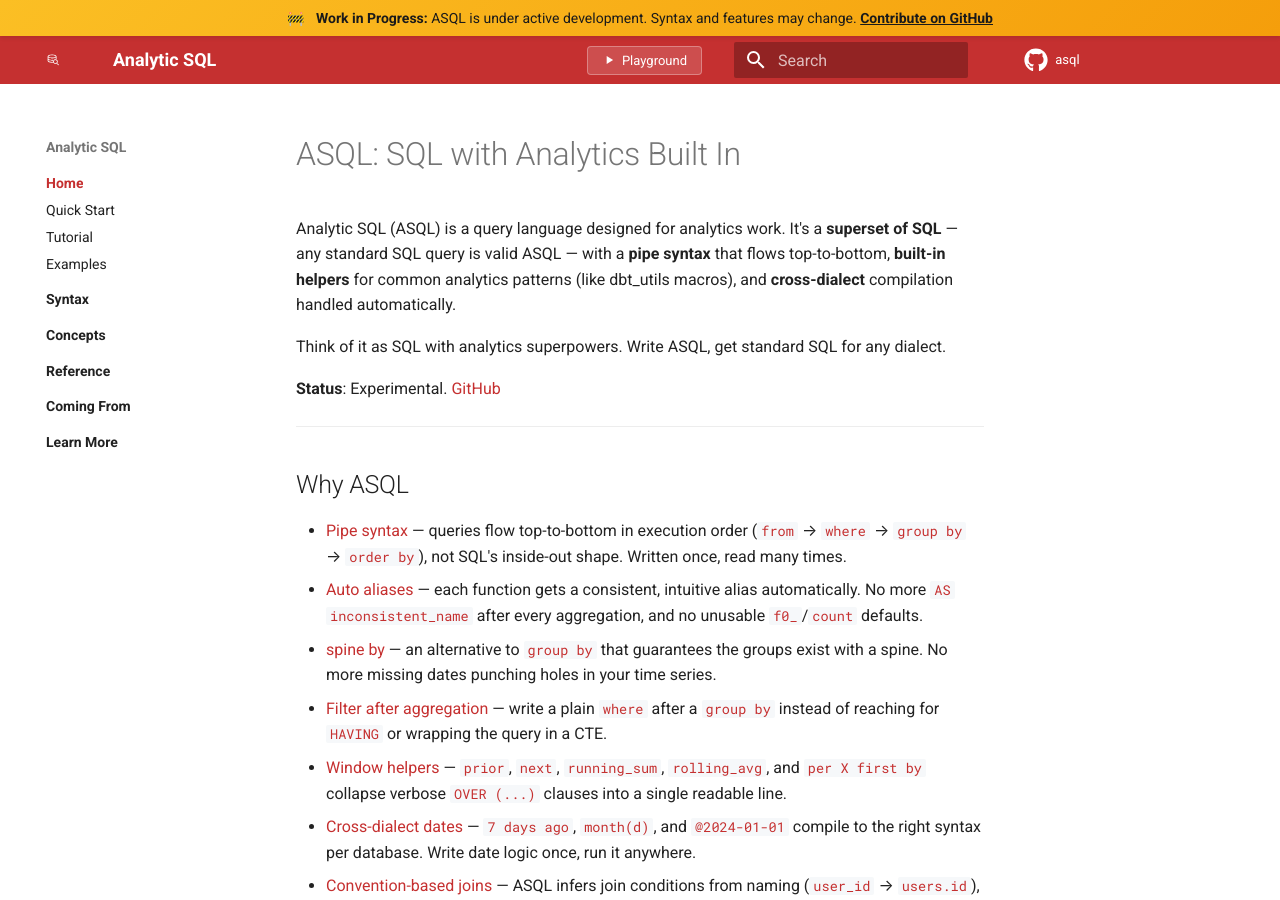
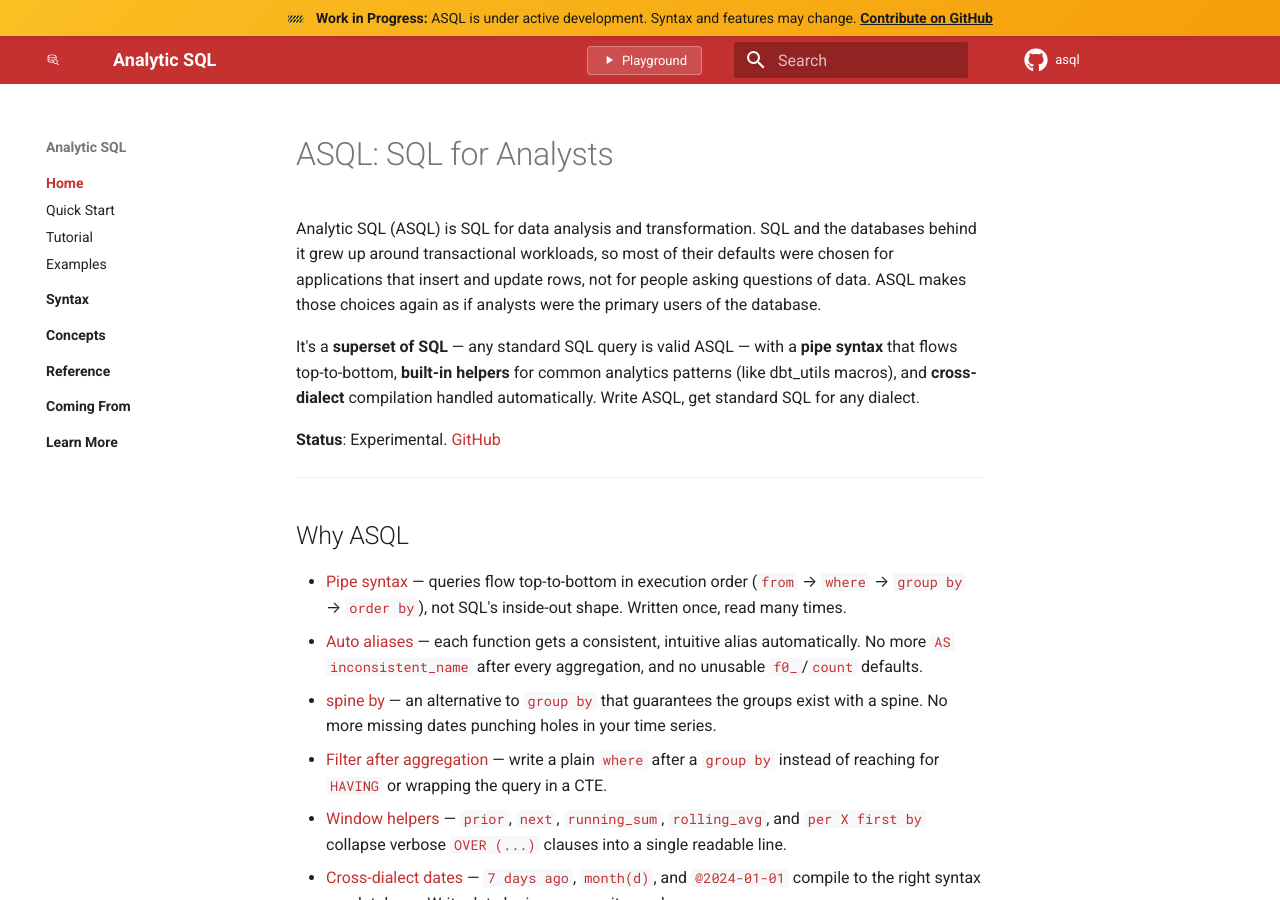
Before and after one commit to davefowler/asql, an MkDocs documentation site: the page built from docs/index.md, in a window 1280 px wide and 900 px high. Built offline with MkDocs 1.6.1 and Material for MkDocs 9.7.7, drawn with Linux system fonts in a browser that asks for light colours; comment, search, counter and statistics services are not loaded.

Commit message:
Docs: pitch ASQL as SQL for Analysts
The home page said "SQL with Analytics Built In" and "analytics
superpowers". The point is the audience and workload: SQL for analysis
and transformation, designed as if analysts were the primary users of
the database rather than transactional applications.

Co-Authored-By: Claude Fable 5.2 <noreply@anthropic.com>
Claude-Session: https://claude.ai/code/session_01B4dx5Se2jboM7KGckuh8sq

```diff
--- a/docs/index.md
+++ b/docs/index.md
@@ -1,8 +1,8 @@
-# ASQL: SQL with Analytics Built In
+# ASQL: SQL for Analysts
 
-Analytic SQL (ASQL) is a query language designed for analytics work. It's a **superset of SQL** — any standard SQL query is valid ASQL — with a **pipe syntax** that flows top-to-bottom, **built-in helpers** for common analytics patterns (like dbt_utils macros), and **cross-dialect** compilation handled automatically.
+Analytic SQL (ASQL) is SQL for data analysis and transformation. SQL and the databases behind it grew up around transactional workloads, so most of their defaults were chosen for applications that insert and update rows, not for people asking questions of data. ASQL makes those choices again as if analysts were the primary users of the database.
 
-Think of it as SQL with analytics superpowers. Write ASQL, get standard SQL for any dialect.
+It's a **superset of SQL** — any standard SQL query is valid ASQL — with a **pipe syntax** that flows top-to-bottom, **built-in helpers** for common analytics patterns (like dbt_utils macros), and **cross-dialect** compilation handled automatically. Write ASQL, get standard SQL for any dialect.
 
 **Status**: Experimental. [GitHub](https://github.com/davefowler/asql)
 
--- a/mkdocs.yml
+++ b/mkdocs.yml
@@ -1,5 +1,5 @@
 site_name: Analytic SQL
-site_description: A modern, pipeline-based query language designed for analytics
+site_description: SQL for analysts. A superset of SQL built for data analysis and transformation rather than transactional workloads
 site_author: Analytic SQL Contributors
 site_url: https://analyticsql.com
 
```
Also changed, not shown: CHANGELOG.md (+3 -0 lines).
